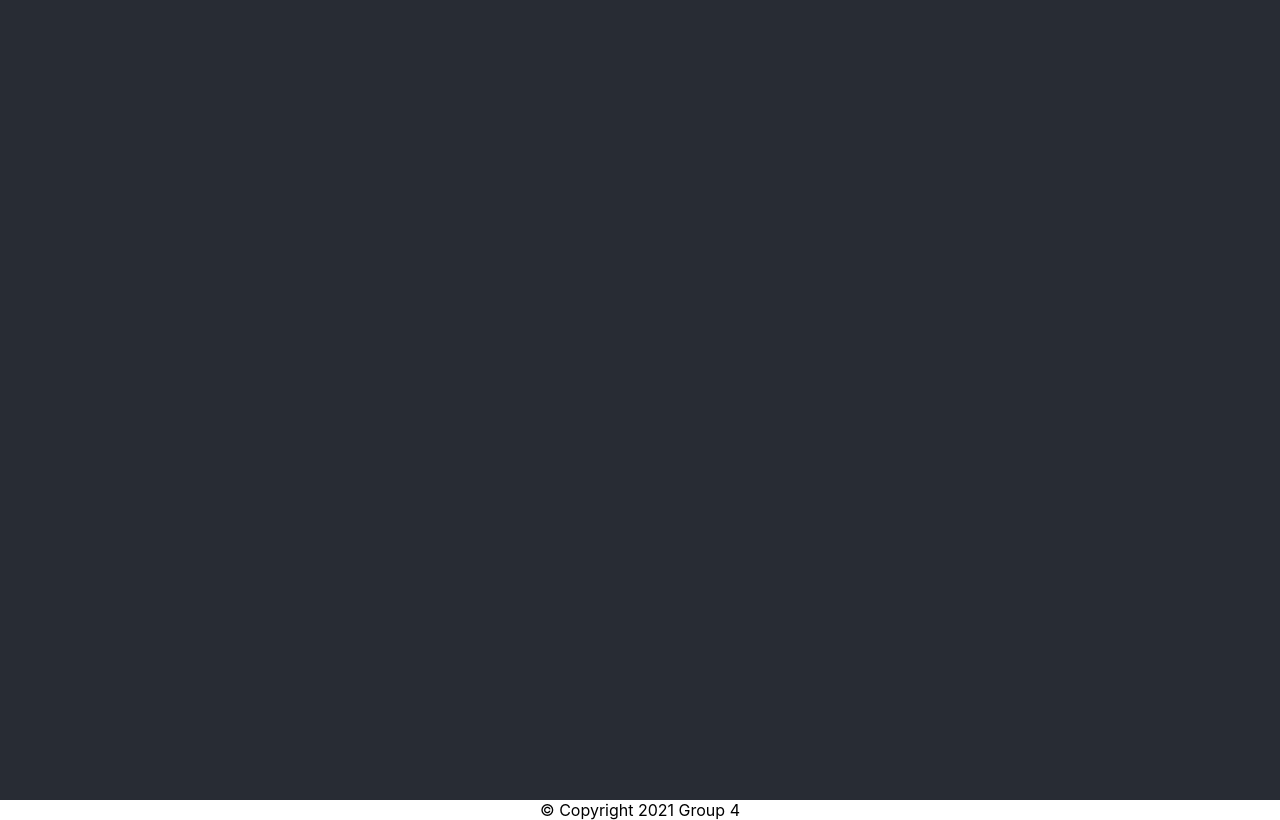
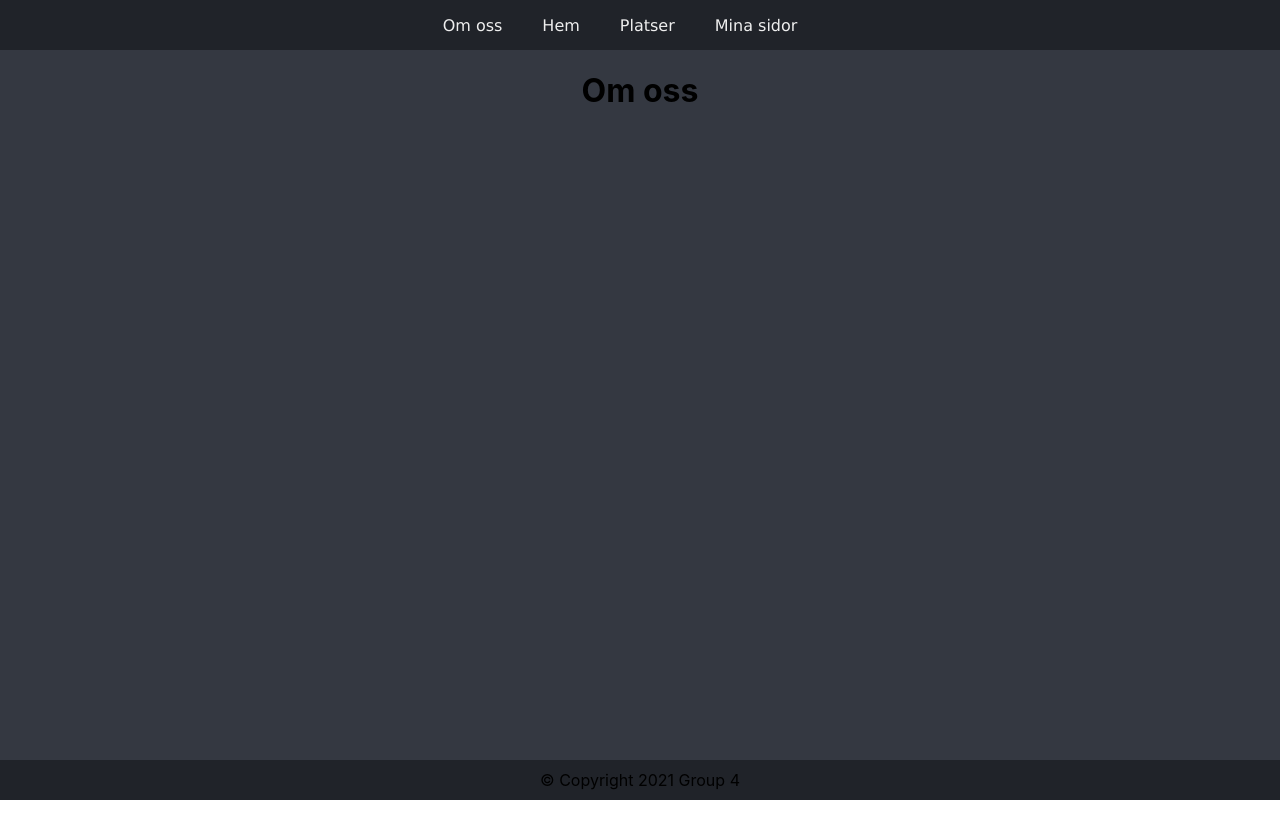
Before and after one commit to postila/clearbnb-grupp4, a React (Create React App) app: page /Om-oss in a window 1280 px wide. Built offline with nearby package versions, Linux system fonts and the light colour scheme.

Commit message:
Added routes
Added routes and simple content on views

```diff
--- a/src/App.css
+++ b/src/App.css
@@ -1,28 +1,13 @@
 .App {
   text-align: center;
+   display:grid;
+ grid-template-rows: 50px 1fr 40px;
+  min-height: 100vh;
 }
 
-.App-logo {
-  height: 40vmin;
-  pointer-events: none;
-}
 
-@media (prefers-reduced-motion: no-preference) {
-  .App-logo {
-    animation: App-logo-spin infinite 20s linear;
-  }
-}
 
-.App-header {
-  background-color: #282c34;
-  min-height: 100vh;
-  display: flex;
-  flex-direction: column;
-  align-items: center;
-  justify-content: center;
-  font-size: calc(10px + 2vmin);
-  color: white;
-}
+
 
 .App-link {
   color: #61dafb;
@@ -36,3 +21,23 @@
     transform: rotate(360deg);
   }
 }
+
+header{
+ background-color: #202329;
+
+}
+nav > a:hover{
+  text-decoration: underline !important;
+  cursor: pointer;
+}
+main{
+ background-color: #343841;
+ padding: 20;
+}
+
+footer {
+ background-color: #202329;
+ display:flex;
+ justify-content: center;
+ align-items: center;
+}
--- a/src/App.js
+++ b/src/App.js
@@ -2,19 +2,26 @@ import './App.css';
 import { BrowserRouter as Router, Route, Switch } from 'react-router-dom'
 
 // pages
+import AboutUs from './pages/AboutUs'
 import Home from './pages/Home'
+import Locations from './pages/Locations'
+import MyPage from './pages/MyPage'
+
+
+import NavBar from './components/NavBar'
 
 function App() {
   return (
     <div className="App">
       <Router>
-        <header className="App-header">
-
-        </header>
+        <header className="App-header"><NavBar /></header>
 
         <main>
           <Switch>
             <Route exact path="/" component={Home} />
+            <Route exact path="/Om-oss" component={AboutUs} />
+            <Route exact path="/Platser" component={Locations} />
+            <Route exact path="/Mina-sidor" component={MyPage} />
           </Switch>
         </main>
 
--- /dev/null
+++ b/src/components/NavBar.js
@@ -0,0 +1,25 @@
+import { Link, useHistory } from 'react-router-dom'
+
+
+export default function NavBar() {
+
+
+
+  return (
+    <nav style={styles}>
+      <Link style={{ textDecoration: 'none', color: '#eee', marginRight: '40px' }} to="/Om-oss">Om oss</Link>
+      <Link style={{ textDecoration: 'none', color: '#eee', marginRight: '40px' }} to="/">Hem</Link>
+      <Link style={{ textDecoration: 'none', color: '#eee', marginRight: '40px' }} to="/Platser">Platser</Link>
+      <Link style={{ textDecoration: 'none', color: '#eee', marginRight: '40px' }} to="/Mina-sidor">Mina sidor</Link>
+
+    </nav>
+  )
+}
+
+const styles = {
+  display: 'flex',
+  justifyContent: 'center',
+  alignItems: 'center',
+  height: '100%',
+  fontFamily: 'Verdana'
+}
--- a/src/pages/AboutUs.js
+++ b/src/pages/AboutUs.js
@@ -0,0 +1,12 @@
+import React from 'react';
+import Login from '../components/Login'
+
+const AboutUs = () => {
+  return (
+    <div>
+      <h1>Om oss</h1>
+    </div >
+  );
+}
+
+export default AboutUs;
--- a/src/pages/Locations.js
+++ b/src/pages/Locations.js
@@ -0,0 +1,12 @@
+import React from 'react';
+import Login from '../components/Login'
+
+const Locations = () => {
+  return (
+    <div>
+      <h1>Platser</h1>
+    </div >
+  );
+}
+
+export default Locations;
--- a/src/pages/MyPage.js
+++ b/src/pages/MyPage.js
@@ -0,0 +1,12 @@
+import React from 'react';
+import Login from '../components/Login'
+
+const MyPage = () => {
+  return (
+    <div>
+      <h1>Mina sidor</h1>
+    </div >
+  );
+}
+
+export default MyPage;
```
